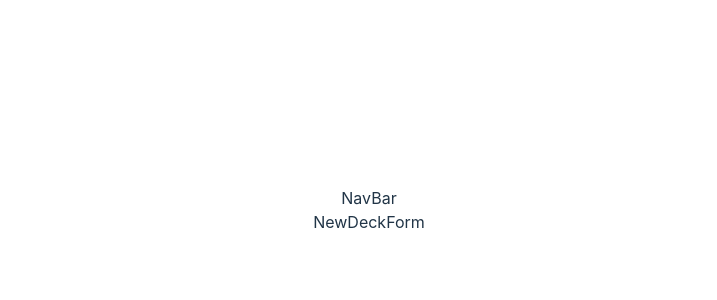
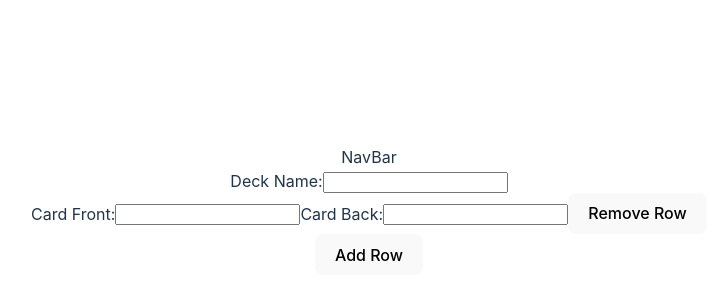
Before and after one commit to Annalisa-Boerner/flashcard-app, a React (Vite) app: page /new-deck-form in a window 1280 px wide. Shown: the part 190-490 px from the top of the page, without its empty margins (271-988 px from the left). Built offline with nearby package versions, Linux system fonts and the light colour scheme.

Commit message:
new deck form return is complete; needs routes obvi

```diff
--- a/src/components/Home.jsx
+++ b/src/components/Home.jsx
@@ -4,7 +4,7 @@ export default function Home() {
     return (
         <div>
             Home
-            <DeckList />
+            {/* <DeckList /> */}
         </div>
     );
 }
--- a/src/components/NewDeckForm.jsx
+++ b/src/components/NewDeckForm.jsx
@@ -1,4 +1,4 @@
-import React, { useState } from "react";
+import React, { useEffect, useState } from "react";
 import { useNavigate } from "react-router-dom";
 import useFields from "../hooks/useFields";
 
@@ -11,6 +11,7 @@ export default function NewDeckForm({ addCard }) {
         side_2: "",
         deck: "",
     };
+
     const [formData, handleChange] = useFields(INITIAL_STATE);
     const [errors, setErrors] = useState([]);
 
@@ -25,5 +26,86 @@ export default function NewDeckForm({ addCard }) {
         }
     }
 
-    return <div>NewDeckForm</div>;
+    //Creating dynamic numbers of rows
+    const [formRows, setFormRows] = useState([{ id: 1 }]);
+
+    useEffect(() => {
+        console.log("formRows:", formRows);
+    });
+
+    return (
+        <div className="new-deck-form">
+            <div className="form-container">
+                <form onSubmit={handleSubmit}>
+                    <div>
+                        <label htmlFor="deck-name" className="form-title">
+                            Deck Name:
+                        </label>
+                        <input
+                            type="text"
+                            id="deckname"
+                            value={formData.deckname}
+                            onChange={handleChange}
+                            required
+                        />
+                    </div>
+
+                    <div className="form-rows">
+                        {formRows.map((row) => (
+                            <div key={row.id}>
+                                <label
+                                    htmlFor="cardfront"
+                                    className="form-label"
+                                >
+                                    Card Front:
+                                </label>
+                                <input
+                                    type="text"
+                                    id="cardfront"
+                                    value={formData.cardfront}
+                                    onChange={handleChange}
+                                    className="form-control"
+                                    required
+                                />
+                                <label
+                                    htmlFor="cardback"
+                                    className="form-label"
+                                >
+                                    Card Back:
+                                </label>
+                                <input
+                                    type="text"
+                                    id="cardback"
+                                    value={formData.cardback}
+                                    onChange={handleChange}
+                                    required
+                                />
+                                <button
+                                    onClick={() =>
+                                        setFormRows(
+                                            formRows.filter(
+                                                (fr) => fr.id !== row.id
+                                            )
+                                        )
+                                    }
+                                >
+                                    Remove Row
+                                </button>
+                            </div>
+                        ))}
+                        <button
+                            onClick={() =>
+                                setFormRows([
+                                    ...formRows,
+                                    { id: formRows.length + 1 },
+                                ])
+                            }
+                        >
+                            Add Row
+                        </button>
+                    </div>
+                </form>
+            </div>
+        </div>
+    );
 }
```
